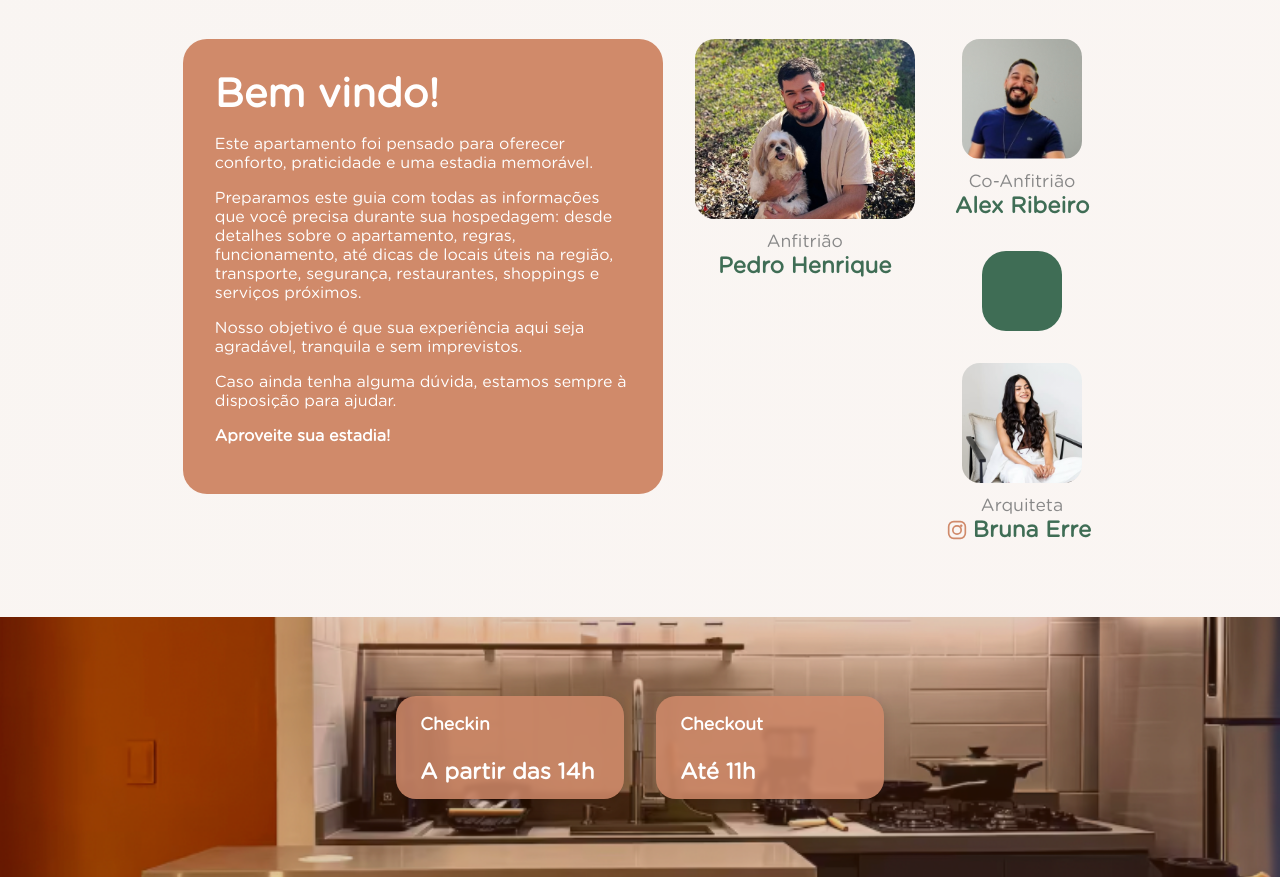
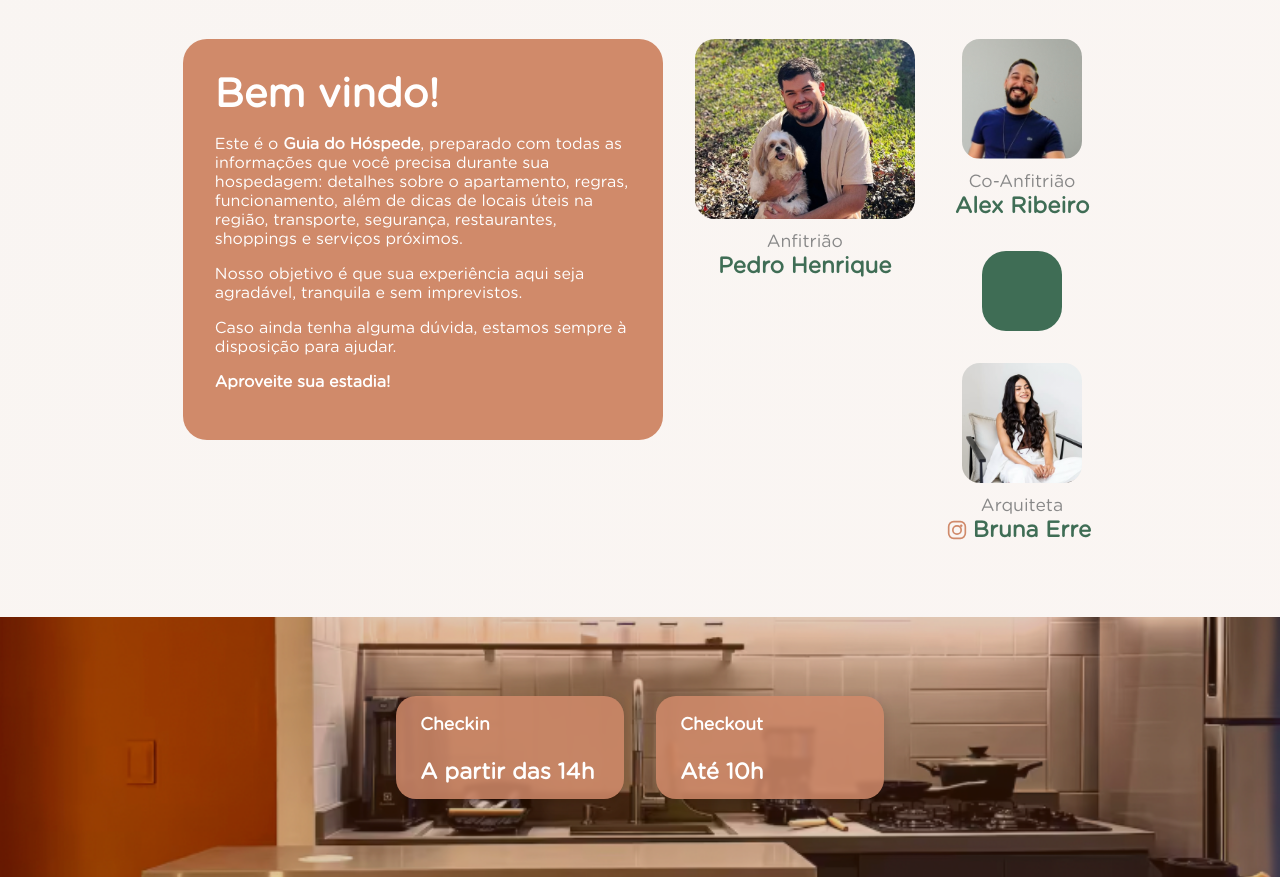
Before and after one commit to ph-gonzaga/guide-airbnb, a plain HTML site: page index.html in a window 1280 px wide. Shown: the part 240-1117 px from the top of the page. Drawn offline with Linux system fonts and the light colour scheme.

Commit message:
Update index.html

```diff
--- a/index.html
+++ b/index.html
@@ -26,9 +26,9 @@
             <div class="sobre-card">
                 <h2>Bem vindo!</h2>
                 <p>
-                Este apartamento foi pensado para oferecer conforto, praticidade e uma estadia memorável.</p>
-                <p>Preparamos este guia com todas as informações que você precisa durante sua hospedagem: desde detalhes sobre o apartamento, regras, funcionamento, até dicas de locais úteis na região, transporte, segurança, restaurantes, shoppings e serviços próximos.</p>
-
+                  Este é o <strong>Guia do Hóspede</strong>, preparado com todas as informações que você precisa durante sua hospedagem:
+                  detalhes sobre o apartamento, regras, funcionamento, além de dicas de locais úteis na região, transporte, segurança, restaurantes, shoppings e serviços próximos.
+                </p>
                 <p>Nosso objetivo é que sua experiência aqui seja agradável, tranquila e sem imprevistos.</p>
 
                 <p>Caso ainda tenha alguma dúvida, estamos sempre à disposição para ajudar.</p>
@@ -85,7 +85,7 @@
                     </div>
                     <div class="checkin-card">
                         <span class="checkin-title">Checkout</span><br>
-                        <span class="checkin-info">Até 11h</span>
+                        <span class="checkin-info">Até 10h</span>
                     </div>
                 </div>
             </div>
```
